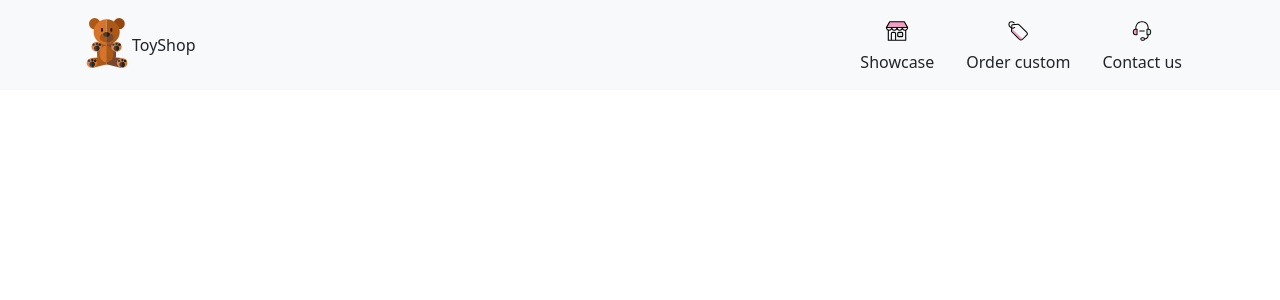
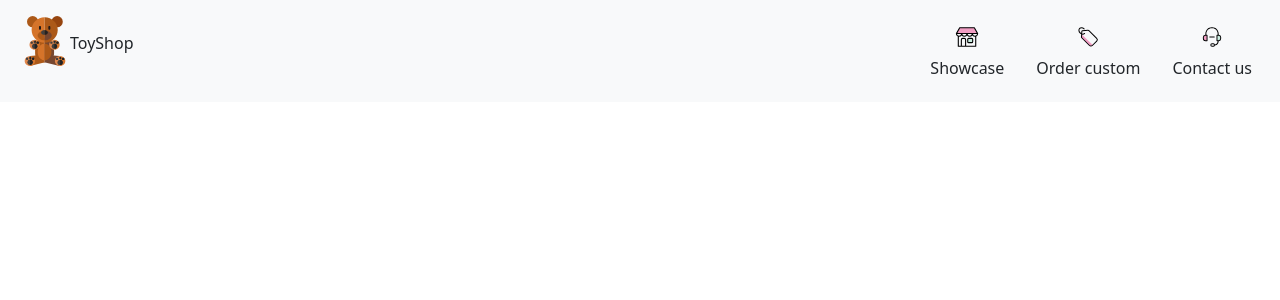
Before and after one commit to YuryLobkov/toyshop, a Django app: page / in a window 1280 px wide. Shown: the top 300 px of the page. Run offline with Django 4.2, Linux system fonts and the light colour scheme; data that the repository does not hold is empty.

Commit message:
responsive navbar (need collapse fix)

```diff
--- a/toyshop/showcase/templates/showcase/base.html
+++ b/toyshop/showcase/templates/showcase/base.html
@@ -1,43 +1,62 @@
 {% load static %}
 <html lang="ru">
+
 <head>
     <meta charset="UTF-8">
     <meta http-equiv="X-UA-Compatible" content="IE=edge">
     <meta name="viewport" content="width=device-width, initial-scale=1.0">
     <link rel="stylesheet" href="{% static 'styles.css' %}">
-    <link href="https://cdn.jsdelivr.net/npm/bootstrap@5.3.0-alpha1/dist/css/bootstrap.min.css" rel="stylesheet" integrity="sha384-GLhlTQ8iRABdZLl6O3oVMWSktQOp6b7In1Zl3/Jr59b6EGGoI1aFkw7cmDA6j6gD" crossorigin="anonymous">
+    <link href="https://cdn.jsdelivr.net/npm/bootstrap@5.3.0-alpha1/dist/css/bootstrap.min.css" rel="stylesheet"
+        integrity="sha384-GLhlTQ8iRABdZLl6O3oVMWSktQOp6b7In1Zl3/Jr59b6EGGoI1aFkw7cmDA6j6gD" crossorigin="anonymous">
     <title>
         {% block title %}
         ToyShop
         {% endblock %}
     </title>
 </head>
+
 <body>
     <header>
-        <div class="px-3 py-2 text-bg-light">
-          <div class="container">
-            <div class="d-flex flex-wrap align-items-center justify-content-center justify-content-lg-start">
-              <a href="/" class="d-flex align-items-center my-2 my-lg-0 me-lg-auto text-dark text-decoration-none">
-                <img class="bi d-block mx-auto mb-1" width="50" height="50" src="{% static 'bear-svgrepo-com.svg' %}" alt="">
+        <nav class="navbar navbar-expand-lg bg-body-tertiary">
+            <div class="container-fluid">
+                <div class="d-flex mb-3">
+                    <div class="me-auto p-2">
+                        <a href="/"
+                            class="d-flex align-items-center my-lg-0 text-dark text-decoration-none">
+                            <img class="bi d-block mx-auto mb-1" width="50" height="50"
+                                src="{% static 'bear-svgrepo-com.svg' %}" alt="">
                             ToyShop
                         </a>
-
+                    </div>
+                    <div class="p-2">
+                       <button class="navbar-toggler" type="button" data-bs-toggle="collapse"
+                            data-bs-target="#navbarSupportedContent" aria-controls="navbarSupportedContent"
+                            aria-expanded="false" aria-label="Toggle navigation">
+                            <span class="navbar-toggler-icon"></span>
+                        </button>
+                    </div>
+                </div>
+                <div class="d-flex flex-wrap align-items-center justify-content-between justify-content-lg-start">
+                    <div class="collapse navbar-collapse" id="navbarSupportedContent">
                         <ul class="nav col-12 col-lg-auto my-2 justify-content-center my-md-0 text-small">
                             <li>
                                 <a href="#" class="nav-link text-dark">
-                    <img class="bi d-block mx-auto mb-1" width="30" height="30" src="{% static 'home-shoppshtore-store-svgrepo-com.svg' %}" alt="">
+                                    <img class="bi d-block mx-auto mb-1" width="30" height="30"
+                                        src="{% static 'home-shoppshtore-store-svgrepo-com.svg' %}" alt="">
                                     Showcase
                                 </a>
                             </li>
                             <li>
                                 <a href="#" class="nav-link text-dark">
-                    <img class="bi d-block mx-auto mb-1" width="30" height="30" src="{% static 'label-store-label-svgrepo-com.svg' %}" alt="">
+                                    <img class="bi d-block mx-auto mb-1" width="30" height="30"
+                                        src="{% static 'label-store-label-svgrepo-com.svg' %}" alt="">
                                     Order custom
                                 </a>
                             </li>
                             <li>
                                 <a href="#" class="nav-link text-dark">
-                    <img class="bi d-block mx-auto mb-1" width="30" height="30" src="{% static '3-headphone-svgrepo-com.svg' %}" alt="">
+                                    <img class="bi d-block mx-auto mb-1" width="30" height="30"
+                                        src="{% static '3-headphone-svgrepo-com.svg' %}" alt="">
                                     Contact us
                                 </a>
                             </li>
@@ -45,11 +64,15 @@
                     </div>
                 </div>
             </div>
+        </nav>
     </header>
     {% block content %}
     Empty
     {% endblock %}
 
-    <script src="https://cdn.jsdelivr.net/npm/bootstrap@5.3.0-alpha1/dist/js/bootstrap.bundle.min.js" integrity="sha384-w76AqPfDkMBDXo30jS1Sgez6pr3x5MlQ1ZAGC+nuZB+EYdgRZgiwxhTBTkF7CXvN" crossorigin="anonymous"></script>
+    <script src="https://cdn.jsdelivr.net/npm/bootstrap@5.3.0-alpha1/dist/js/bootstrap.bundle.min.js"
+        integrity="sha384-w76AqPfDkMBDXo30jS1Sgez6pr3x5MlQ1ZAGC+nuZB+EYdgRZgiwxhTBTkF7CXvN"
+        crossorigin="anonymous"></script>
 </body>
+
 </html>
--- a/toyshop/toyshop/settings.py
+++ b/toyshop/toyshop/settings.py
@@ -29,7 +29,7 @@ SECRET_KEY = os.getenv('SECRET_KEY')
 # SECURITY WARNING: don't run with debug turned on in production!
 DEBUG = True
 
-ALLOWED_HOSTS = []
+ALLOWED_HOSTS = ['*']
 
 
 # Application definition
```
Lines whose indentation alone changed are shown as unchanged.
